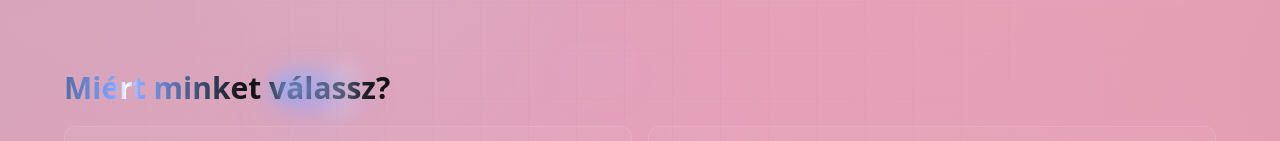
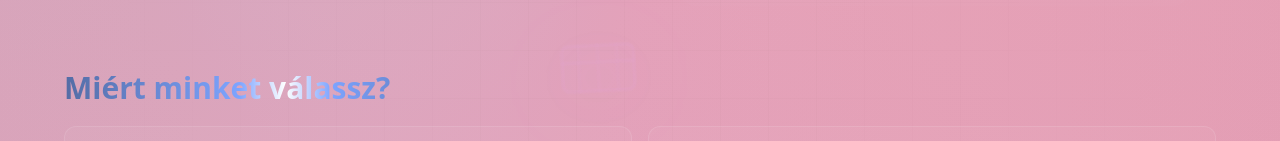
Before and after one commit to horvathgabor8787/babypanda-landing, a Next.js app: page / in a window 1280 px wide. Shown: the part 2494-2635 px from the top of the page. Built offline with nearby package versions, Linux system fonts and the light colour scheme; no server answers; the database is empty.

Commit message:
Update USPZigZag.jsx

```diff
--- a/components/USPZigZag.jsx
+++ b/components/USPZigZag.jsx
@@ -27,7 +27,7 @@ export default function USPZigZag() {
   return (
     <section className="relative mt-16">
       <div className="max-w-6xl mx-auto">
-        <h2 className="title-wave wave-animate text-2xl md:text-3xl font-extrabold mb-5 shine-text">Miért minket válassz?</h2>
+        <h2 className="shine-text text-2xl md:text-3xl font-extrabold mb-5 shine-text">Miért minket válassz?</h2>
 
         {/* Kicsi, kompakt kártyák – ikon + szöveg */}
         <div className="grid grid-cols-1 sm:grid-cols-2 gap-4">
```
